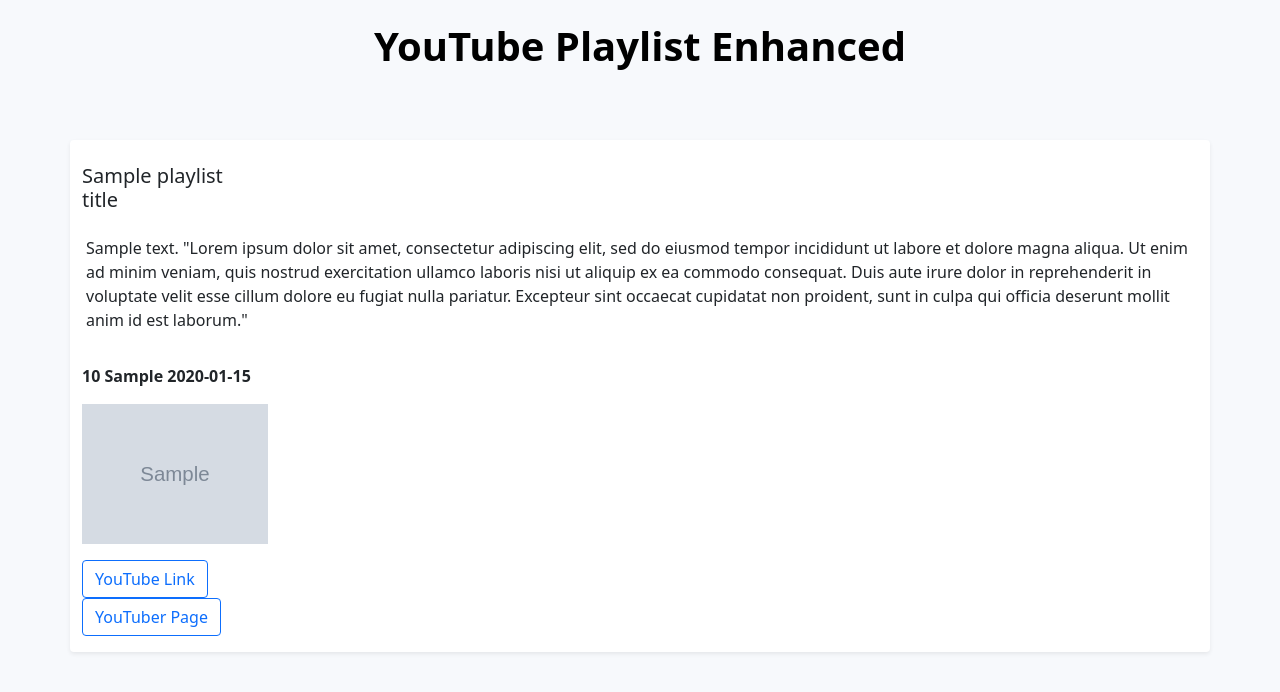
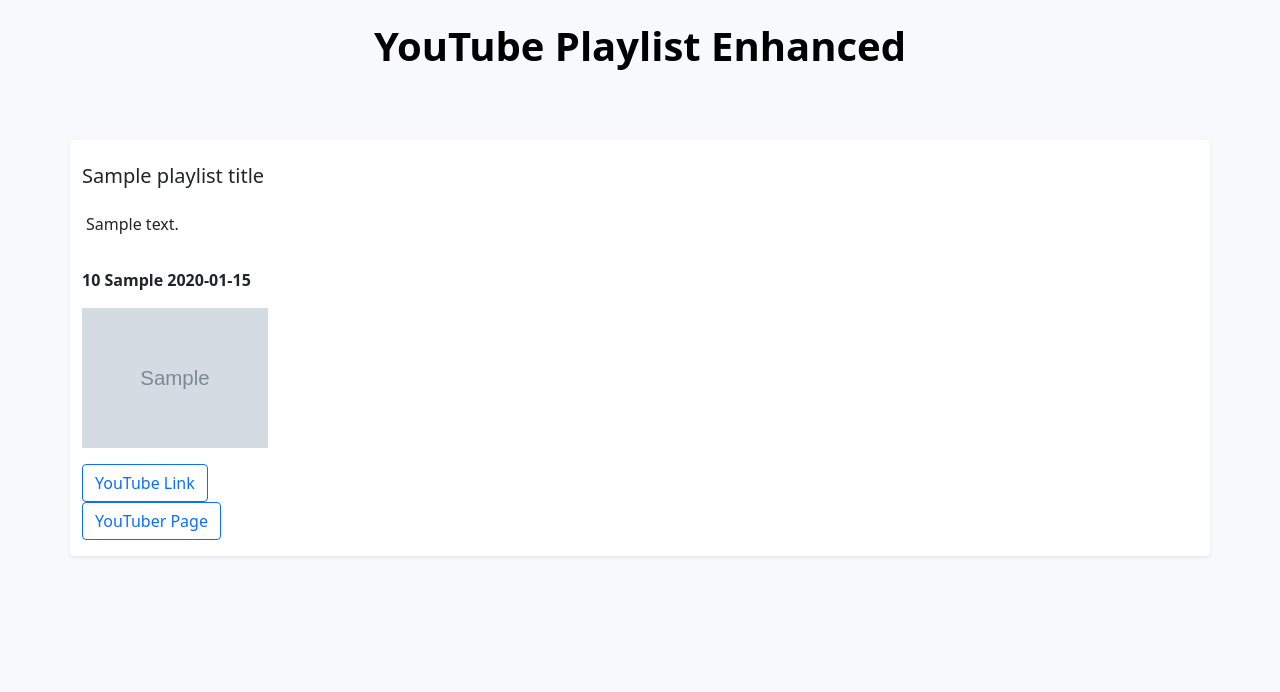
Before and after one commit to Bessouat40/enhanced_ytb_playlist, a Flask app: template app/templates/playlist.html in a window 1280 px wide. Shown: the top 692 px of the page. Run offline with Flask 2, Linux system fonts and the light colour scheme; the template is opened without the code that fills it: most values are stand-ins (such as "Sample title", 1, 10 or a date in 2020); grey boxes marked "Sample" are stand-in pictures.

Commit message:
maj template

```diff
--- a/app/templates/playlist.html
+++ b/app/templates/playlist.html
@@ -16,11 +16,11 @@
 		<div class="card mb-2 mt-5 border-0 rounded shadow-sm">
 
 					<div class="row mt-2">
-				    	<h5 class="card-title mt-3 col-2">{{playlist_title}}</h5>
+				    	<h5 class="card-title mt-3 col-5">{{playlist_title}}</h5>
 					</div>
 
 					<div class="row">
-				    	<p class="card-body">{{playlist_description}} "Lorem ipsum dolor sit amet, consectetur adipiscing elit, sed do eiusmod tempor incididunt ut labore et dolore magna aliqua. Ut enim ad minim veniam, quis nostrud exercitation ullamco laboris nisi ut aliquip ex ea commodo consequat. Duis aute irure dolor in reprehenderit in voluptate velit esse cillum dolore eu fugiat nulla pariatur. Excepteur sint occaecat cupidatat non proident, sunt in culpa qui officia deserunt mollit anim id est laborum."</p>
+				    	<p class="card-body">{{playlist_description}}</p>
 				    </div>
 
 				    <div class="row">
```
